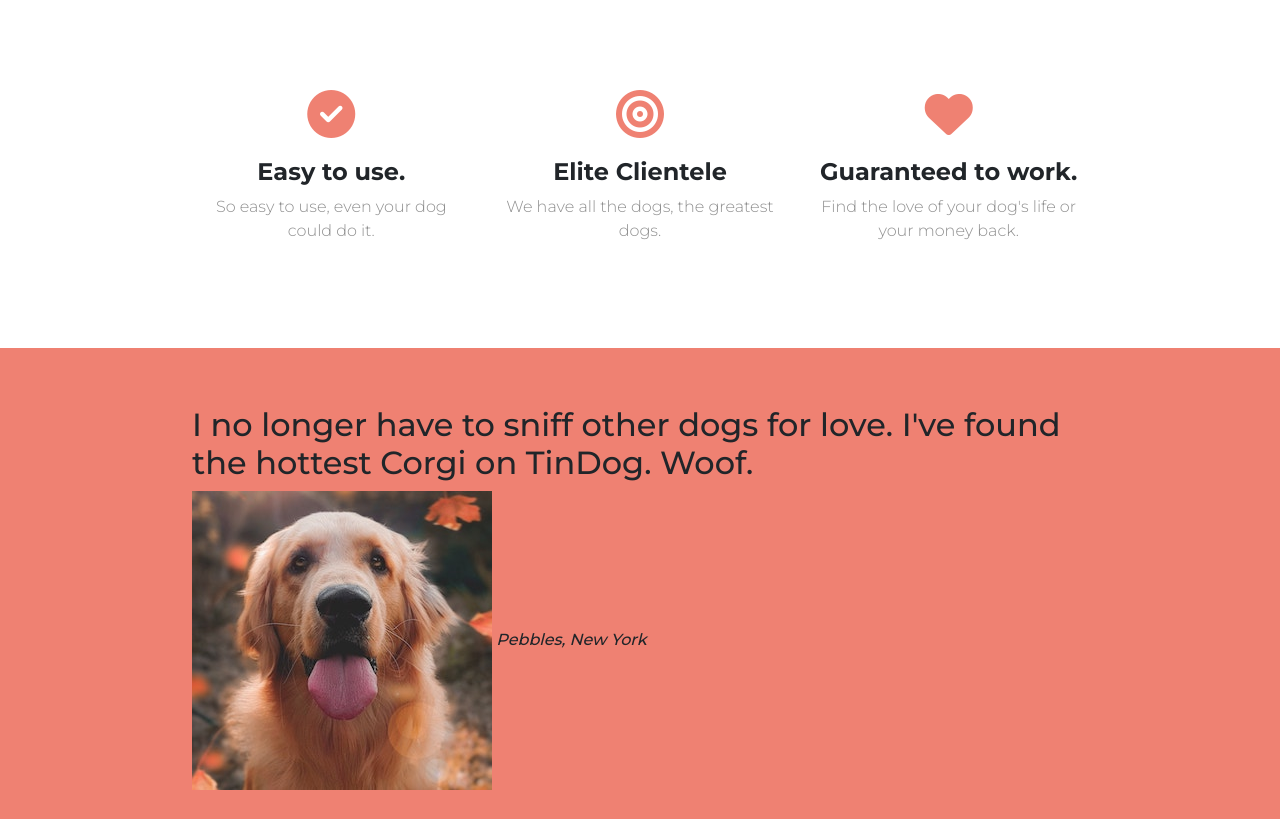
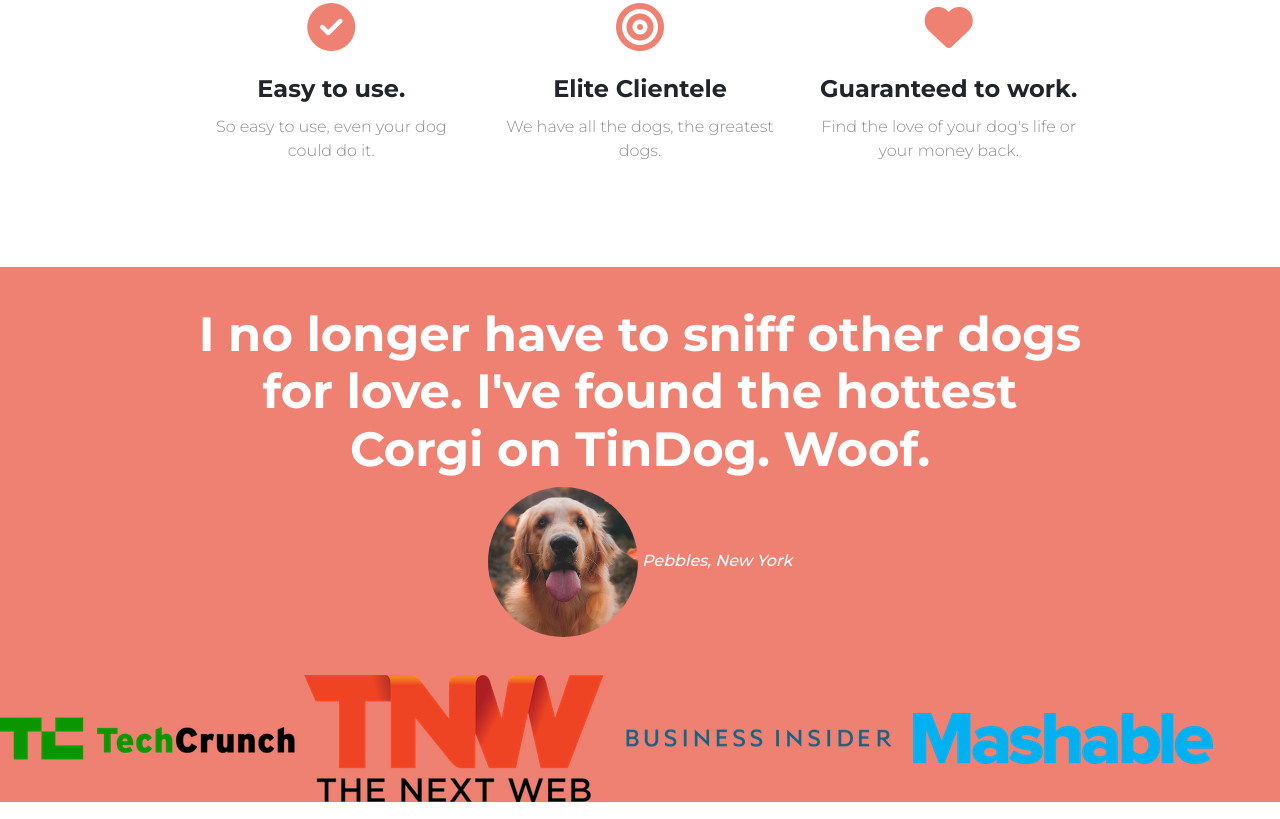
Before and after one commit to JustinSingleton303/BootstrapSite, a plain HTML site: page index.html in a window 1280 px wide. Shown: the part 1081-1900 px from the top of the page. Drawn offline with nearby package versions, Linux system fonts and the light colour scheme.

Commit message:
testimonial section updated

```diff
--- a/css/styles.css
+++ b/css/styles.css
@@ -10,19 +10,34 @@
 
 #testimonials{
   background-color: #ef8172;
+  color: #fff;
   font-family: 'Montserrat';
-  padding-top: 20px;
+  padding-top: 7% 15%;
+  text-align: center;
+}
+
+#press{
+  background-color: #ef8172;
 }
 
 body{
   font-family: 'Montserrat', sans-serif;
 }
 
+h2{
+  font-family: 'Montserrat';
+  font-weight:700;
+  font-size:3rem;
+}
+
 h4{
   font-family: 'Montserrat';
   font-size: 1.5rem;
   font-weight: 700;
+  line-height: 1.5;
 }
+
+/*  features   */
 
 .feat-p{
   color:#8f8f8f;
@@ -37,6 +52,8 @@ h4{
 .icon:hover {
   color: #ff4c68;
 }
+
+/* title section */
 
 .rotateimg30 {
   -webkit-transform:rotate(30deg);
@@ -89,6 +106,14 @@ h4{
 }
 
 .mockup-img{
-  width: 90%;
-  height: 90%;
+  width: 80%;
+  height: 80%;
 }
+
+/* testimonials */
+
+.testimonial-image{
+  border-radius: 50%;
+  height: 150px;
+  width: 150px;
+}
--- a/index.html
+++ b/index.html
@@ -113,8 +113,12 @@
 
     <div class="container-fluid">
       <div>
-        <h2>I no longer have to sniff other dogs for love. I've found the hottest Corgi on TinDog. Woof.</h2>
-        <img src="images/dog-img.jpg" alt="dog-profile">
+
+        <h2 class="testimonial-text">
+          I no longer have to sniff other dogs for love. I've found the
+          hottest Corgi on TinDog. Woof.
+        </h2>
+        <img class="testimonial-image " src="images/dog-img.jpg" alt="dog-profile">
         <em>Pebbles, New York</em>
 
         <!-- <h2 class="testimonial-text">My dog used to be so lonely, but with TinDog's help, they've found the love of their life. I think.</h2>
@@ -140,7 +144,7 @@
   <!-- Pricing -->
 
   <section id="pricing">
-
+    <div class="container-fluid">
       <h2>A Plan for Every Dog's Needs</h2>
       <p>Simple and affordable price plans for your and your dog.</p>
 
@@ -168,6 +172,9 @@
       <p>Unlimited Messages</p>
       <p>Unlimited App Usage</p>
       <button type="button">Sign Up</button>
+    </div>
+
+
 
   </section>
 
```
Lines whose indentation alone changed are shown as unchanged.
